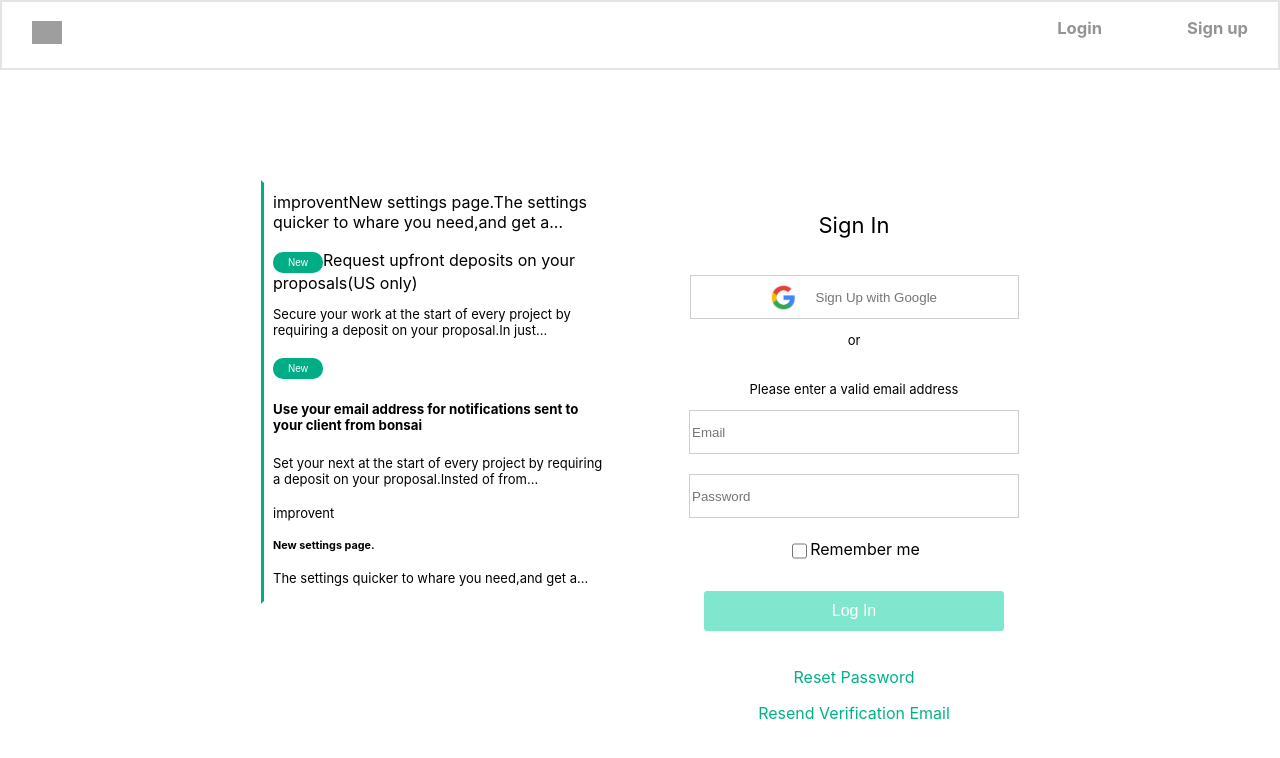
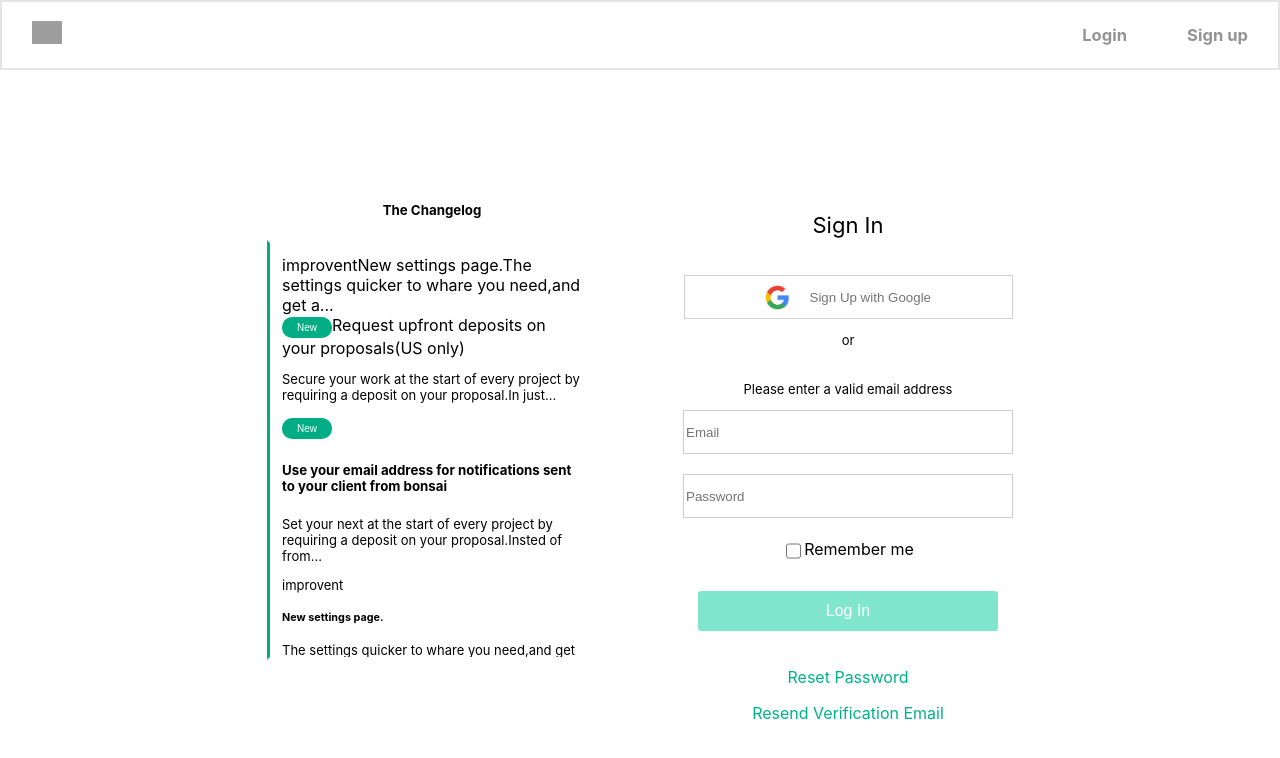
Before and after one commit to bushrajabeenk/actual-shoes-7533, a React (Create React App) app in the folder frontend/: page /login in a window 1280 px wide. Shown: the top 758 px of the page. Built offline with nearby package versions, Linux system fonts and the light colour scheme; grey boxes are pictures that could not be loaded.

Commit message:
all parts done

```diff
--- a/frontend/src/components/Home-afterLogin/Home.jsx
+++ /dev/null
@@ -1,43 +0,0 @@
-import './home.css'
-import {FiHome} from 'react-icons/fi'
-import {BsPlusSquare} from 'react-icons/bs'
-
-export const Home = () => {
-  return (
-    <div>
-      <div id='sidebar'>
-        <div id='fst'>
-          <div><img src="https://app.hellobonsai.com/packs/static/bonsai-623ed86a47a195e7f9e2.svg" alt="" width="110px"/></div>
-          <div><h1><BsPlusSquare className='dsgn'/></h1></div>
-        </div>
-        <div id='secnd'>
-          <a href="#dashboard">
-          <div><h3><FiHome/></h3></div>
-          <div><p style={{fontSize:"15px"}}>Dashboard</p></div>
-          </a>
-          <a href="#dashboard">
-          <div><h3><FiHome/></h3></div>
-          <div><p style={{fontSize:"15px"}}>Dashboard</p></div>
-          </a>
-          <a href="#dashboard">
-          <div><h3><FiHome/></h3></div>
-          <div><p style={{fontSize:"15px"}}>Dashboard</p></div>
-          </a>
-          <a href="#dashboard">
-          <div><h3><FiHome/></h3></div>
-          <div><p style={{fontSize:"15px"}}>Dashboard</p></div>
-          </a>
-          <a href="#dashboard">
-          <div><h3><FiHome/></h3></div>
-          <div><p style={{fontSize:"15px"}}>Dashboard</p></div>
-          </a>
-          <a href="#dashboard">
-          <div><h3><FiHome/></h3></div>
-          <div><p style={{fontSize:"15px"}}>Dashboard</p></div>
-          </a>
-        </div>
-      </div>
-    </div>
-  )
-}
-{/* IoIosContacts */}
--- a/frontend/src/components/Home-afterLogin/home.css
+++ /dev/null
@@ -1,29 +0,0 @@
-#sidebar{
- border: 1.5px solid #c5c5c5;
- width: 13%;
-}
-#fst{
-    border: 1px solid blue;
-    display: flex;
-    justify-content: space-around;
-}
-#fst>:first-child{
-    margin-top: 25px;
-}
-.dsgn{
-    color:  #73d3bd;
-}
-#secnd{
-    cursor: pointer;
-    border: 1px solid red;
-}
-a{
-    color: black;
-    text-decoration: none;
-    display: flex;
-    gap: 12px;
-    padding-left: 25px;
-}
-a>:last-child{
-    margin-top: 14px;
-}
--- a/frontend/src/components/Login/Login.jsx
+++ b/frontend/src/components/Login/Login.jsx
@@ -35,6 +35,8 @@
       </div>
       <div id='signin'>
         <div className='changelog'>
+          <div><h5>The Changelog</h5></div>
+          <div>
           <div>
             improvent
             <span>New settings page.</span>
@@ -58,6 +60,7 @@
           <div>
             <p>improvent<button id='smlbtn'>Bonsai Cash</button> You might've noticed the dashboard got a visual uplift. It's not just looks though</p>
           </div>
+          </div>
         </div>
         <div id='sec'>
           <p id='top'>Sign In</p>
--- a/frontend/src/components/Login/login.css
+++ b/frontend/src/components/Login/login.css
@@ -63,18 +63,21 @@
     #949494 ;
 }
 .changelog{
-    border: 3px solid white;
     cursor: pointer;
-    overflow: scroll;
     width:330px ;
-    height: 400px;
     margin-top: 10px;
-    text-align: left;
-    padding: 9px;
-    border-left-color: #00ad85
+
 }
 .changelog>div{
     margin-bottom: 18px;
+}
+.changelog>:last-child{
+    border: 3px solid white;
+    border-left-color: #00ad85;
+    overflow: scroll;
+    height: 390px;
+    padding: 12px;
+    text-align: left;
 }
 #smlbtn{
     background-color: #00ad85;
```
